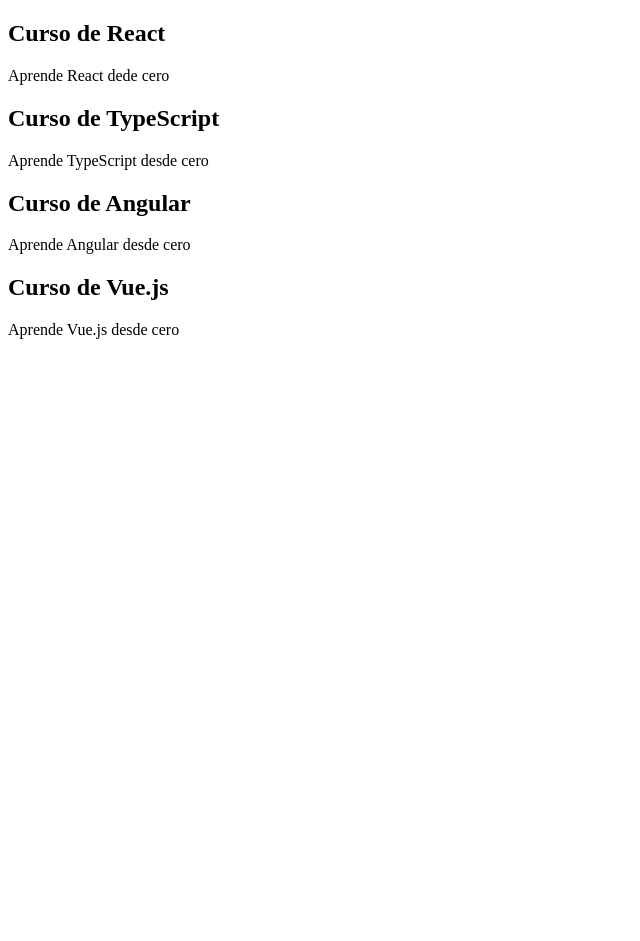
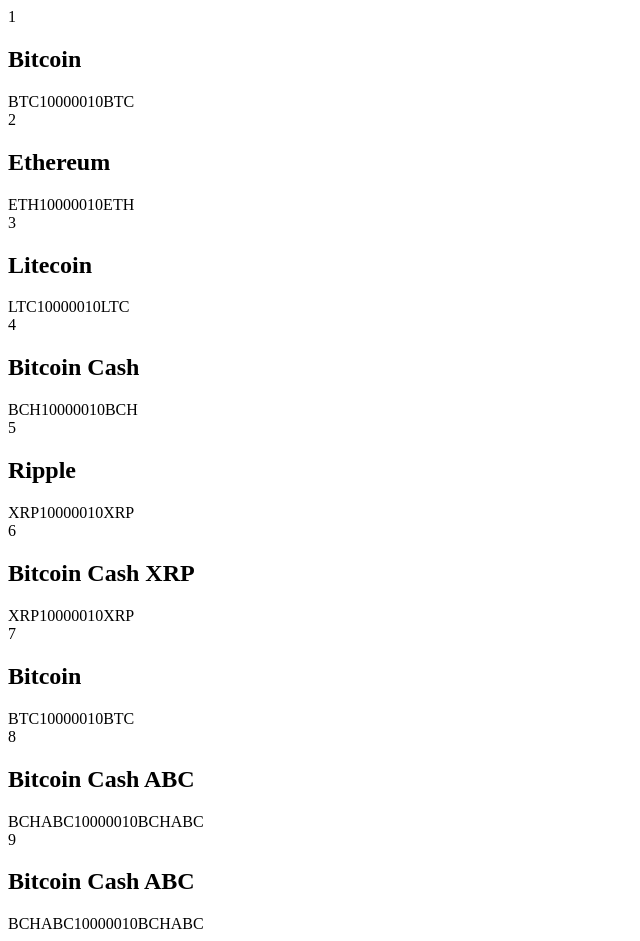
Before and after one commit to 102guss/Monedas, a React (Vite) app in the folder my-app/: page / in a window 1280 px wide. Shown: the whole page, without its empty margins (0-640 px from the left). Before the commit the page ends 800 px from the top, so only its background shows below. Built offline with nearby package versions, Linux system fonts and the light colour scheme.

Commit message:
se agregan componntes coin, con propiedades al componente app

```diff
--- a/my-app/src/App.tsx
+++ b/my-app/src/App.tsx
@@ -1,27 +1,19 @@
-import Header from "./components/Header";
-import Course from "./components/Course";
+
+import Coin from "./components/Coin";
 
 function App() {
   return (
-    <>
-      <Course
-        title="Curso de React"
-        description="Aprende React dede cero"
-      />
-      <Course
-        title="Curso de TypeScript"
-        description="Aprende TypeScript desde cero"
-      />
-
-      <Course
-        title="Curso de Angular"
-        description="Aprende Angular desde cero"
-      />
-      <Course
-        title="Curso de Vue.js"
-        description="Aprende Vue.js desde cero"
-      />
-    </>
+   <div>
+     <Coin order={1} name="Bitcoin" symbol="BTC" price={100000} priceChange={10} code="BTC" />
+     <Coin order={2} name="Ethereum" symbol="ETH" price={100000} priceChange={10} code="ETH" />
+     <Coin order={3} name="Litecoin" symbol="LTC" price={100000} priceChange={10} code="LTC" />
+     <Coin order={4} name="Bitcoin Cash" symbol="BCH" price={100000} priceChange={10} code="BCH" />
+     <Coin order={5} name="Ripple" symbol="XRP" price={100000} priceChange={10} code="XRP" />
+     <Coin order={6} name="Bitcoin Cash XRP" symbol="XRP" price={100000} priceChange={10} code="XRP" />
+     <Coin order={7} name="Bitcoin" symbol="BTC" price={100000} priceChange={10} code="BTC" />
+     <Coin order={8} name="Bitcoin Cash ABC" symbol="BCHABC" price={100000} priceChange={10} code="BCHABC" />
+     <Coin order={9} name="Bitcoin Cash ABC" symbol="BCHABC" price={100000} priceChange={10} code="BCHABC" />
+   </div>
   );
 }
 
```
